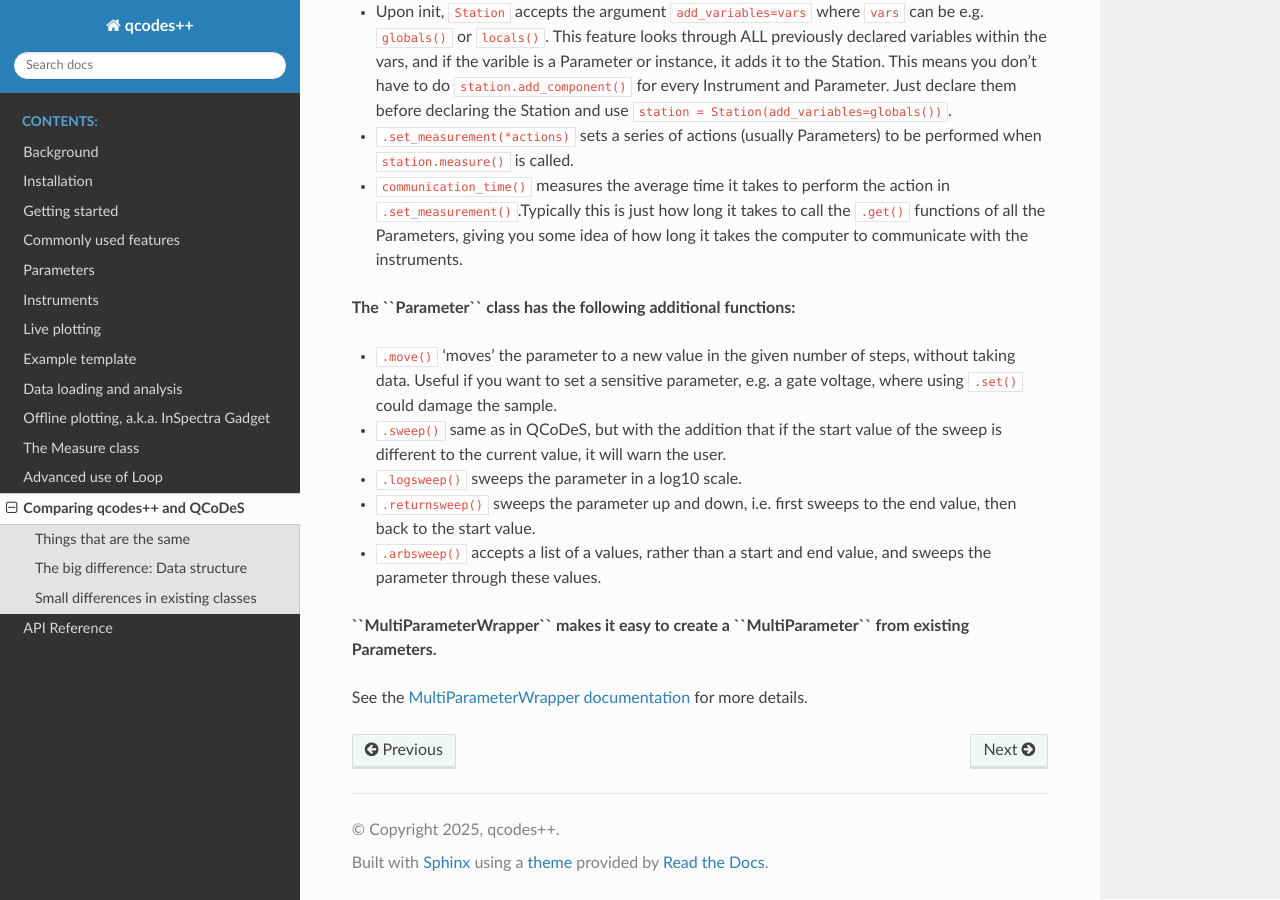
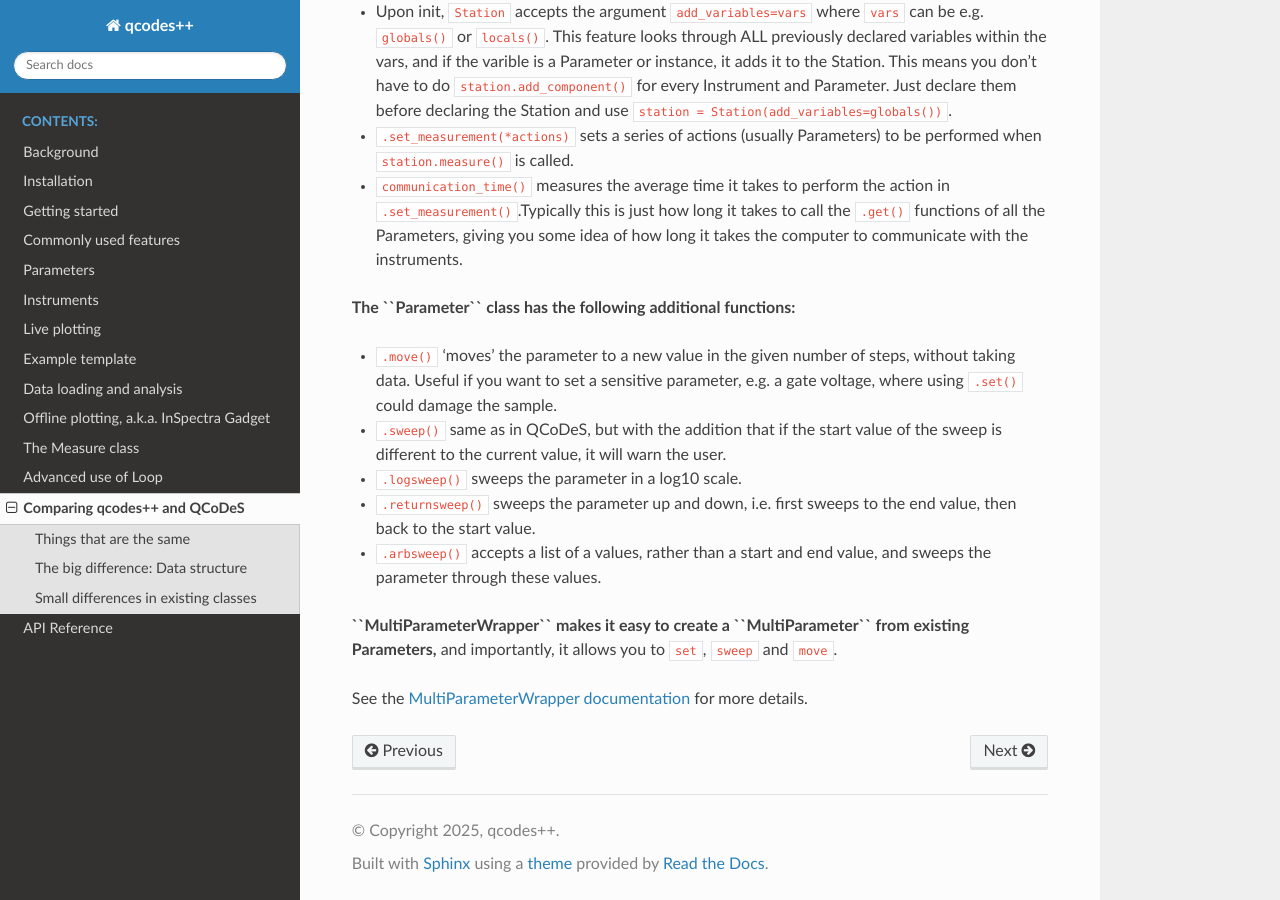
Before and after one commit to qcodespp/qcodespp.github.io, a Sphinx documentation site: the page built from docs/source/differences_from_qcodes.rst, in a window 1280 px wide and 900 px high, scrolled down 1743 px. Built offline with Sphinx 7.4.7 and the Read the Docs theme 3.1.0, drawn with Linux system fonts in a browser that asks for light colours.

Commit message:
update differences file to give more info about MultiParamWrapper

```diff
--- a/docs/source/differences_from_qcodes.rst
+++ b/docs/source/differences_from_qcodes.rst
@@ -70,6 +70,6 @@ Small differences in existing classes
 
 * ``.arbsweep()`` accepts a list of a values, rather than a start and end value, and sweeps the parameter through these values.
 
-**``MultiParameterWrapper`` makes it easy to create a ``MultiParameter`` from existing Parameters.**
+**``MultiParameterWrapper`` makes it easy to create a ``MultiParameter`` from existing Parameters,** and importantly, it allows you to ``set``, ``sweep`` and ``move``.
 
 See the `MultiParameterWrapper documentation <https://qcodespp.github.io/parameters.html#multiparameter-and-multiparameterwrapper>`__ for more details.
```
